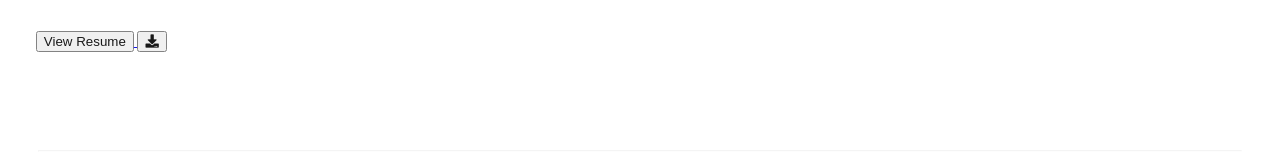
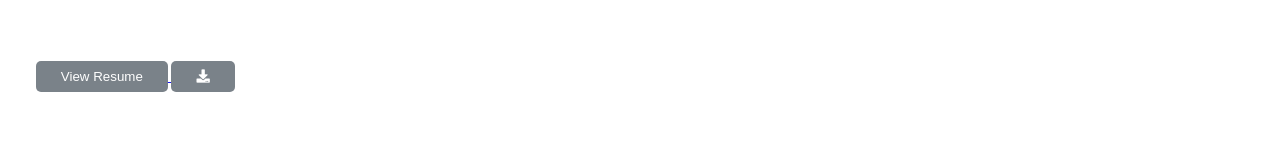
Before and after one commit to yurisha-bajracharya/yurisha-portfolio, a plain HTML site: page index.html in a window 1280 px wide. Shown: the part 795-952 px from the top of the page. Drawn offline with Linux system fonts and the light colour scheme.

Commit message:
Add resume design

```diff
--- a/css/style.css
+++ b/css/style.css
@@ -299,6 +299,26 @@ header {
     max-width: 600px;
     line-height: 1.5em;
 }
+.buttonDiv {
+    margin: 30px 0px 50px 0px;
+  }
+
+  .resumeButton {
+    position: center;
+    padding: 8px 25px;
+    margin-bottom: 20px;
+    border: none;
+    background-color: #6c757d;
+    border-radius: 5px;
+    color: white;
+  }
+
+  .resumeButton:hover {
+    text-decoration: none;
+    background-color: #ef30c6;
+    color: white;
+  }
+
 /* about me ends */
 
 
```
